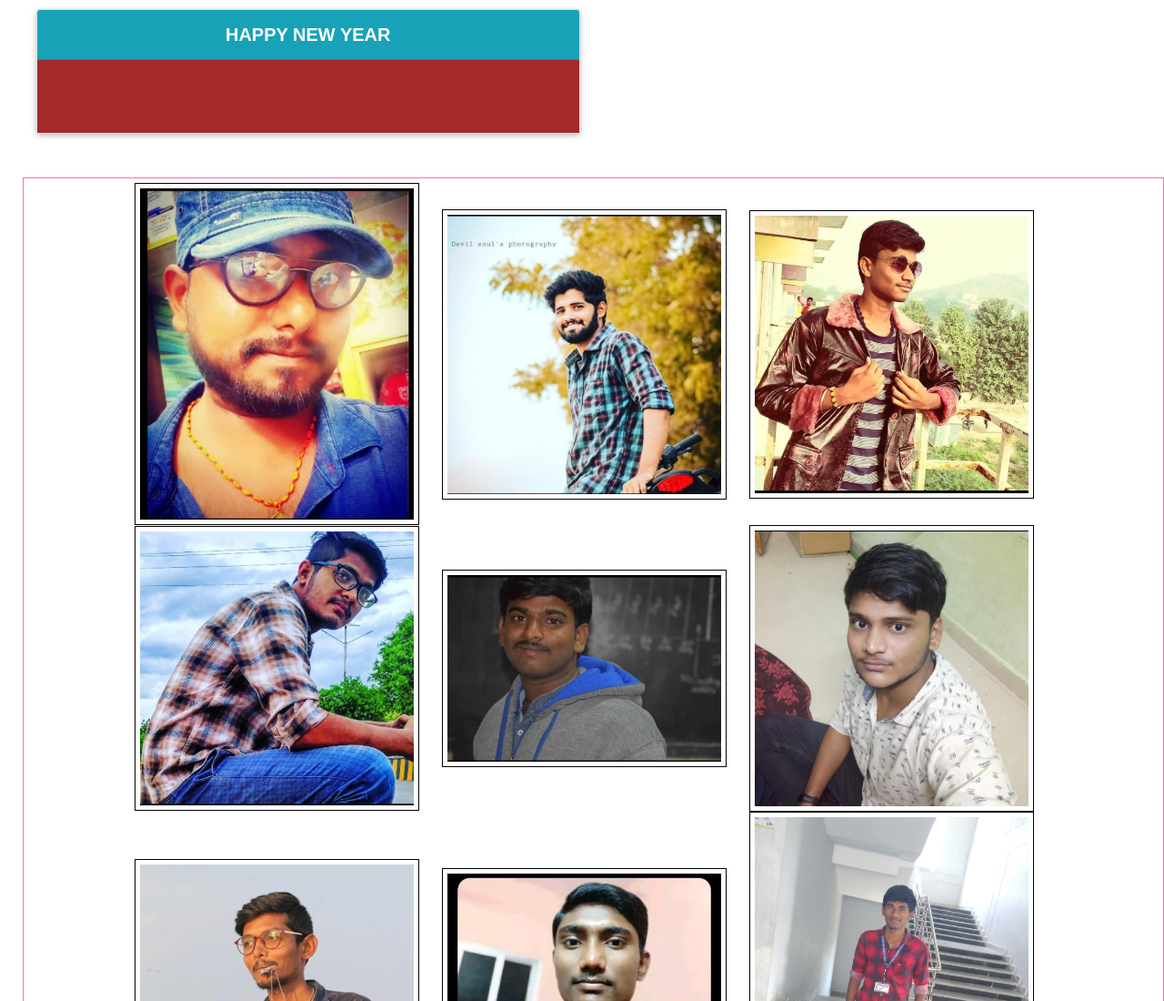
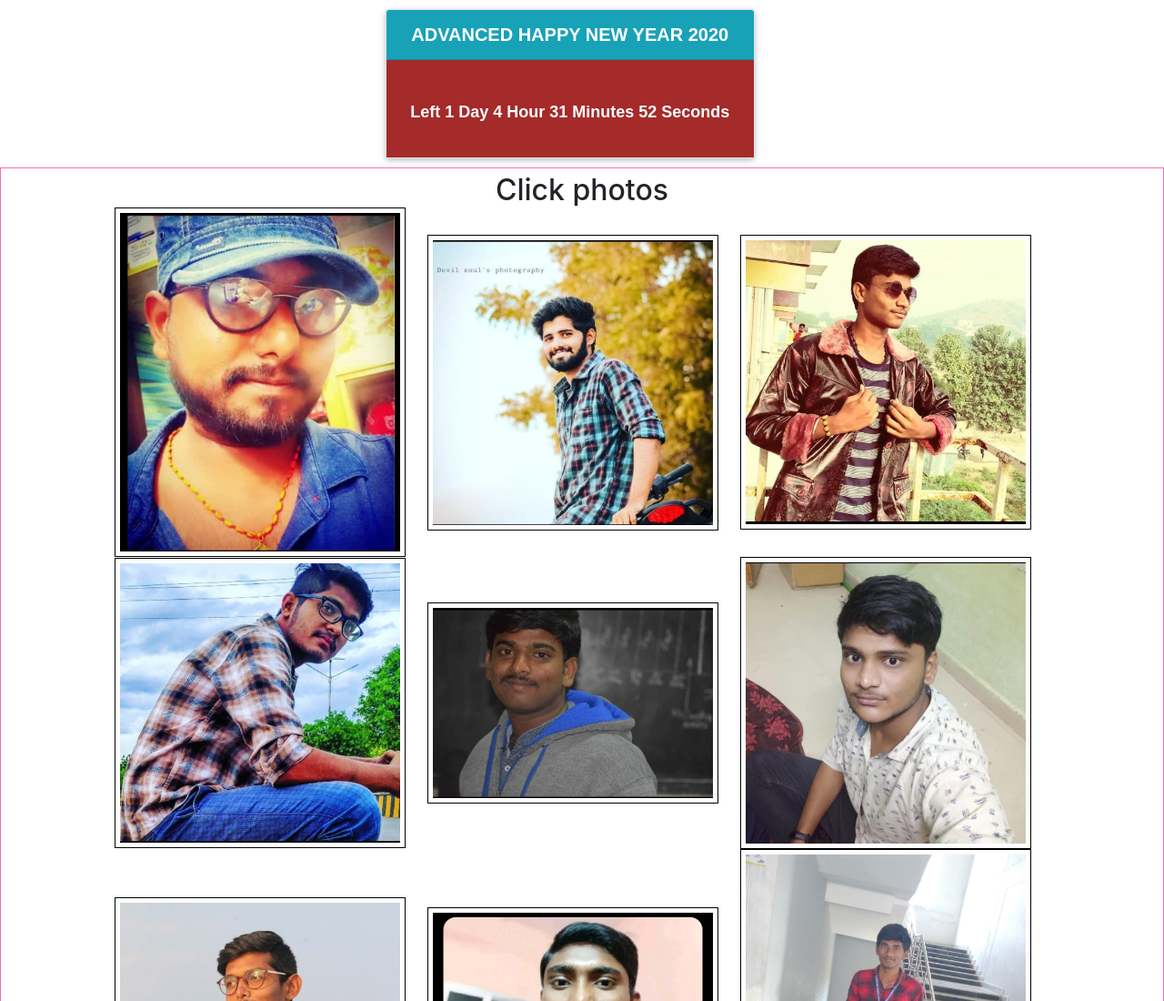
Before and after one commit to devanush/aitsfriends.io, a plain HTML site: page index.html in a window 1280 px wide. Shown: the top 1100 px of the page at 91% size. Drawn offline with nearby package versions, Linux system fonts and the light colour scheme.

Commit message:
Update index.html

```diff
--- a/index.html
+++ b/index.html
@@ -46,12 +46,12 @@
 
         <script type="text/javascript">
             // Set the date we're counting down to
-var new year Date    = new Date("jan 1, 2020 00:00:000").getTime();
+var newyearDate    = new Date("jan 1, 2020 00:00:000").getTime();
 var countDownDate3      = new Date("dec 30, 2019 00:00:000").getTime();
 // Update the count down every 1 second
 var x = setInterval(function() {
     // Find the distance between now and the count down date
-    var distance    = getReminderTime('timer1', new year Date);
+    var distance    = getReminderTime('timer1', newyearDate);
 
     // If the count down is over, write some text
     if (distance < 0) {
@@ -77,17 +77,20 @@ function getReminderTime(eleId, countDownDate) {
 
     return distance;
 }
-alert("It's Party time");
+alert("Party time is comming");
         </script>
         <style type="text/css">
-            body {
+
+              .box{
+                margin-left: 30%;
+
   font-family: Arial;
   color: white;
   padding-left:25px;
 }
 .split {
   height: 100%;
-  z-index: 1;
+  /*z-index: 1;  */
 
 }
 .left {
@@ -135,11 +138,12 @@ p {
     color:#FFFFFF;
 }
         </style>
+        <div class="box">
         <div class="container-fluid" style="margin-top:10px">
             <div class="row">
                 <div class="col-sm-6">
                     <div class="card" id="hero-img1">
-                        <div class="card-header bg-info text-center">HAPPY NEW YEAR</div>
+                        <div class="card-header bg-info text-center">ADVANCED HAPPY NEW YEAR 2020</div>
                         <div class="card-body left">
                             <div class="split">
                                 <div class="centered">
@@ -156,8 +160,9 @@ p {
             </div>
         </div>
 
-	<h2>Click photos</h2>
+	</div>
 <div class="Success">
+  <h2>Click photos</h2>
 	<img src="photos\arun.jpg"><span></span>
 	<img src="photos\bala.jpg"><span></span>
 	<img src="photos\balaji.jpg"><span></span>
```
